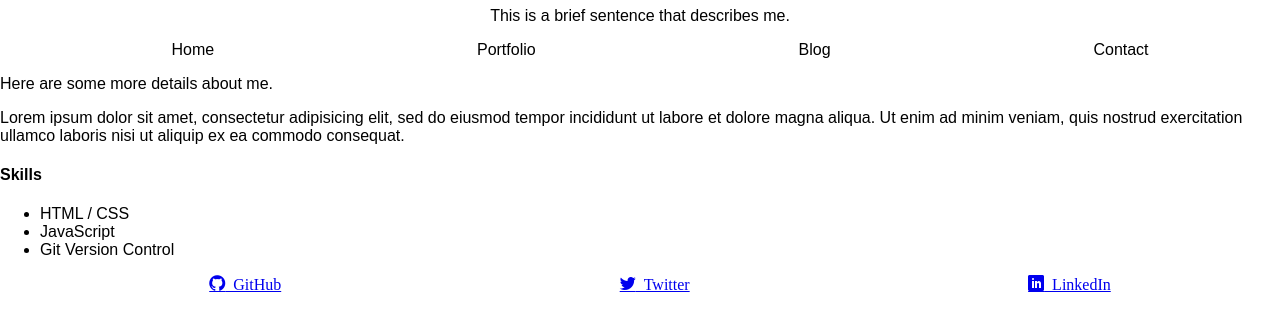
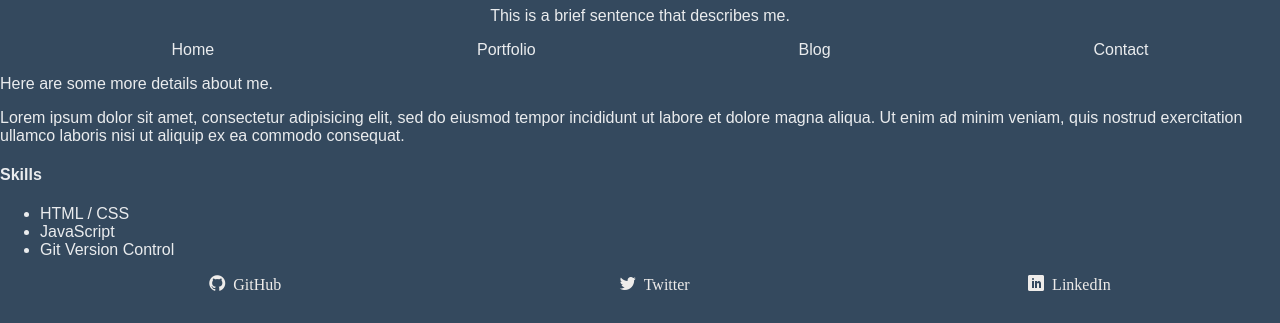
Before and after one commit to robert-hatfield/portfolio, a plain HTML site: page index.html in a window 1280 px wide. Shown: the part 477-800 px from the top of the page. Drawn offline with Linux system fonts and the light colour scheme; files whose address does not match are found by name.

Commit message:
Add basic color scheme and link styling

```diff
--- a/styles/base.css
+++ b/styles/base.css
@@ -1,3 +1,20 @@
 img {
   max-width: 100%;
 }
+
+body {
+  color: #eaecee;
+  background-color: #34495e;
+}
+
+a, a:link, a:active {
+  text-decoration: none;
+  color: #eeecea;
+}
+
+a:hover, a:focus {
+  color: #fff;
+  -ms-transform: scale(1.1); /* For IE 9 */
+  -webkit-transform: scale(1.1); /* Safari */
+  transform: scale(1.1);
+}
```
